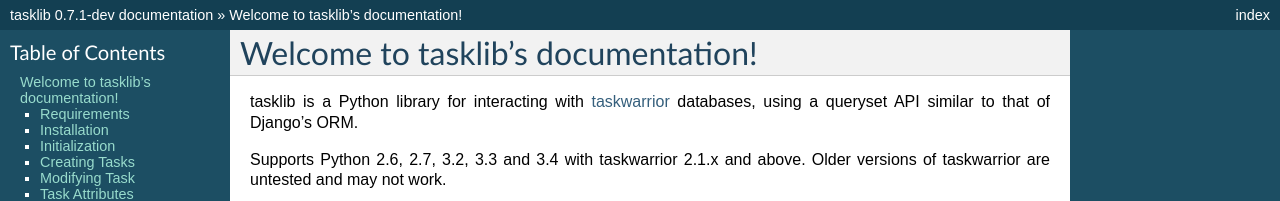
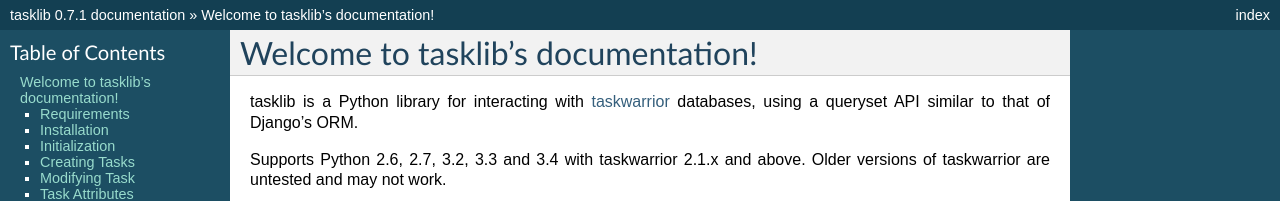
Before and after one commit to GothenburgBitFactory/tasklib, a Sphinx documentation site: the page built from docs/index.rst, in a window 1280 px wide and 900 px high. Shown: the top 201 px of the window. Built offline with Sphinx 7.4.7, drawn with Linux system fonts in a browser that asks for light colours; some of the changed text lies outside the part shown.

Commit message:
Bump version for 0.7.1

```diff
--- a/docs/conf.py
+++ b/docs/conf.py
@@ -51,9 +51,9 @@
 # built documents.
 #
 # The short X.Y version.
-version = '0.7.1-dev'
+version = '0.7.1'
 # The full version, including alpha/beta/rc tags.
-release = '0.7.1-dev'
+release = '0.7.1'
 
 # The language for content autogenerated by Sphinx. Refer to documentation
 # for a list of supported languages.
--- a/setup.py
+++ b/setup.py
@@ -1,6 +1,6 @@
 from setuptools import setup, find_packages
 
-version = '0.7.1-dev'
+version = '0.7.1'
 
 setup(
     name='tasklib',
```
